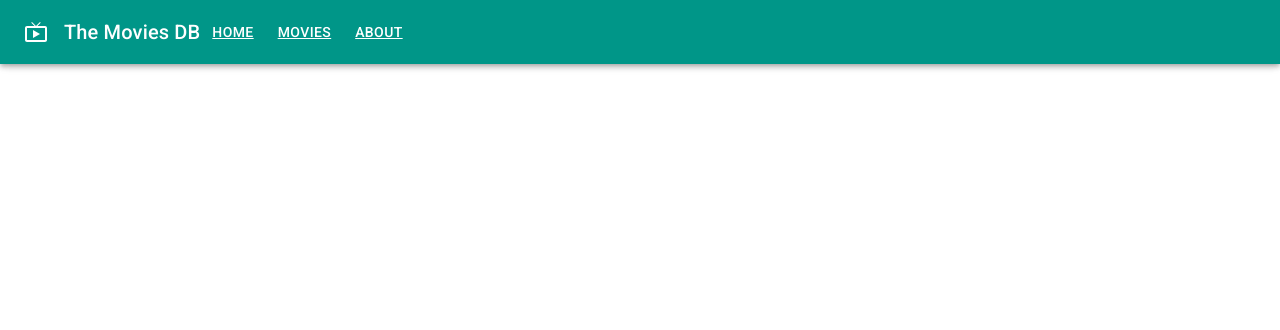
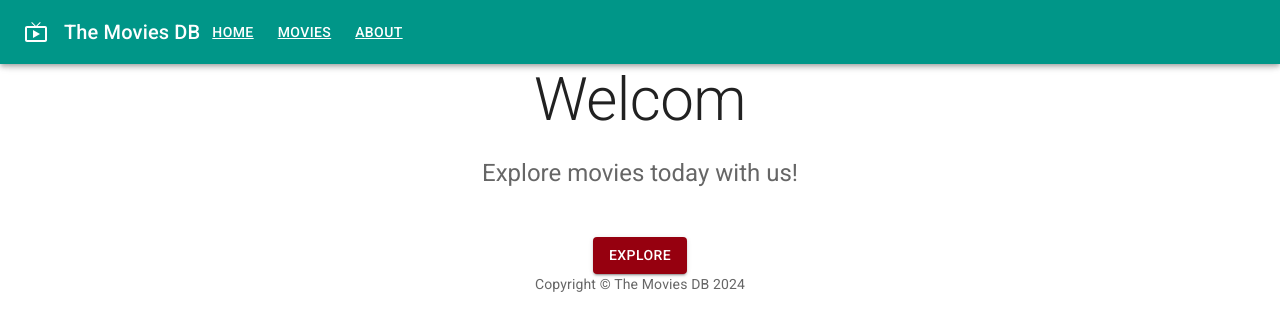
Before and after one commit to OlgaOO7/my-app, a React (Create React App) app: page / in a window 1280 px wide. Shown: the top 330 px of the page. Built offline with nearby package versions, Linux system fonts and the light colour scheme; no server answers.

Commit message:
Add styles for Home component

```diff
--- /dev/null
+++ b/src/features/Home/Home.tsx
@@ -0,0 +1,54 @@
+import { Box, Button, Container, Stack, Typography } from "@mui/material";
+import { Link as RouterLink } from "react-router-dom";
+
+function Copyright() {
+  return (
+    <Typography variant="body2" color="text.secondary" align="center">
+      Copyright © The Movies DB {new Date().getFullYear()}
+    </Typography>
+  )
+}
+
+export default function Home() {
+  return (
+    <Box sx={{ bgcolor: "background.paper", pt: 8, pb: 8 }}>
+      <Container maxWidth="sm">
+        <Typography
+          component="h1"
+          variant="h2"
+          align="center"
+          color="text.primary"
+          gutterBottom
+        >
+          Welcom
+        </Typography>
+        <Typography
+          variant="h5"
+          align="center"
+          color="text.secondary"
+          paragraph
+        >
+          Explore movies today with us!
+        </Typography>
+        <Stack
+          sx={{ pt: 4 }}
+          direction="row"
+          spacing={2}
+          justifyContent="center"
+        >
+          <Button
+            component={RouterLink}
+            to="/movies"
+            variant="contained"
+            color="secondary"
+          >
+            Explore
+          </Button>
+
+        </Stack>
+      </Container>
+
+      <Copyright />
+    </Box>
+  )
+}
--- a/src/index.tsx
+++ b/src/index.tsx
@@ -14,20 +14,30 @@
 import { About } from './features/About/About';
 import Movies from './features/Movies/Movies';
 import store from './store';
+import Home from './features/Home/Home';
 
 const root = ReactDOM.createRoot(
   document.getElementById('root') as HTMLElement
 );
 
+function AppEntrypoint() {
+  return (
+    <Provider store={store}>
+        <App />
+      </Provider>
+  )
+}
+
 const router = createBrowserRouter([
   {
     path: "/",
-    element: (
-      <Provider store={store}>
-        <App />
-      </Provider>
-    ),
+    element:
+      <AppEntrypoint />,
     children: [
+      {
+        path: "/",
+        element: <Home />,
+      },
       {
         path: "/movies",
         element: <Movies />,
```
